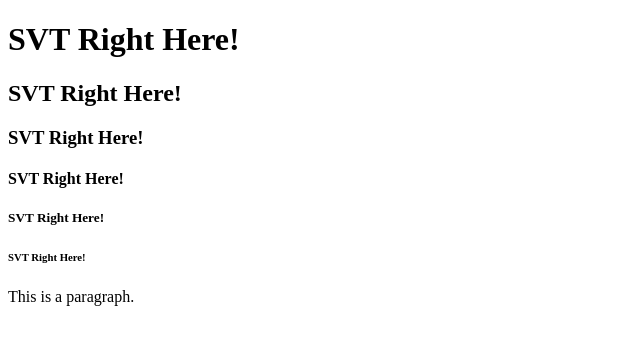
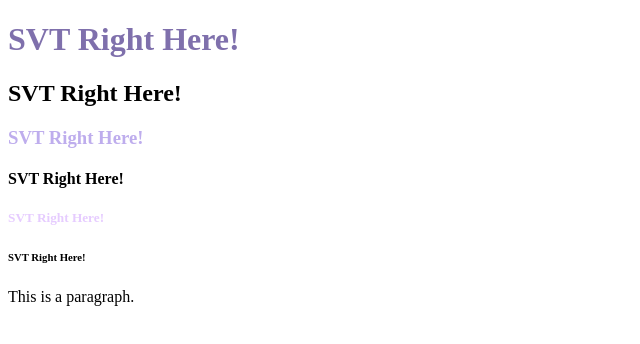
Before and after one commit to nmcole96/CS1130, a plain HTML site: page index.html in a window 1280 px wide. Shown: the whole page, without its empty margins (0-640 px from the left). Drawn offline with Linux system fonts and the light colour scheme.

Commit message:
Update index.html

```diff
--- a/index.html
+++ b/index.html
@@ -5,11 +5,11 @@
 </head>
 <body>
 
-<h1 style="font-color:#7f70ac;">SVT Right Here!</h1>
+<h1 style="color:#7f70ac;">SVT Right Here!</h1>
 <h2>SVT Right Here!</h2>
-<h3 style="font-color:#beaded;">SVT Right Here!</h3>
+<h3 style="color:#beaded;">SVT Right Here!</h3>
 <h4>SVT Right Here!</h4>
-<h5 style="font-color:#e6ccff;">SVT Right Here!</h5>
+<h5 style="color:#e6ccff;">SVT Right Here!</h5>
 <h6>SVT Right Here!</h6>
 <p>This is a paragraph.</p>
 
```
